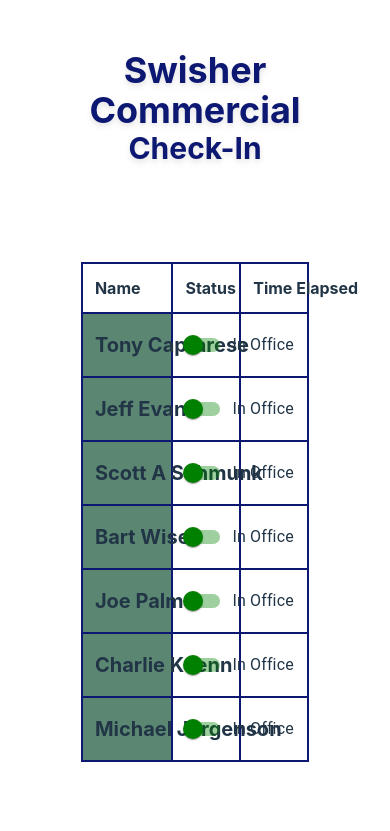
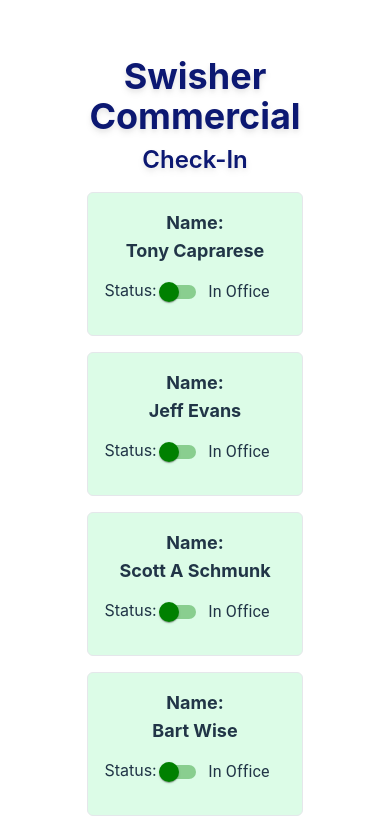
Before and after one commit to aaronfnp/sue-checkin, a React (Vite) app: page / in a window 390 px wide. Shown: the top 831 px of the page. Built offline with nearby package versions, Linux system fonts and the light colour scheme.

Commit message:
added mobile capability
- Added cards for small screens
- Made table have better reactive design

```diff
--- a/src/App.css
+++ b/src/App.css
@@ -2,60 +2,56 @@
   max-width: 1280px;
   margin: 0 auto;
   padding: 2rem;
+  display: flex;
+  flex-direction: column;
+  align-items: center;
+  gap: 1rem;
   text-align: center;
 }
 
-.card {
-  padding: 2em;
-}
-
-.read-the-docs {
-  color: #888;
-}
-
-.checkedOut {
-  color: red;
-}
-
-.checkedIn {
-  color: green;
-}
-
-.bold {
-  font-weight: bold;
+h1 {
+  margin: 0;
 }
 
 .worker-table {
   display: flex;
   justify-content: center;
-  margin: 2rem 0;
+  width: 100%;
 }
 
 .worker-table table {
   width: 70%;
+  max-width: 100%;
+  margin: 0 auto;
   border-collapse: collapse;
-  table-layout: fixed; /* Enforces consistent column widths */
+  table-layout: fixed;
+  background-color: #f9f9f9;
+  box-shadow: 0 4px 8px rgba(0, 0, 0, 0.1);
+  border-radius: 8px;
+  overflow: hidden;
 }
 
 .worker-table th,
 .worker-table td {
   padding: 12px;
-  text-align: left;
+  text-align: center;
   border: 2px solid #0c1872;
   font-size: 1rem;
-  white-space: nowrap; /* Prevent text wrapping */
+  white-space: nowrap;
 }
 
 .worker-table th {
   font-weight: bold;
+  background-color: #0c1872;
+  color: white;
 }
 
 .worker-table th:nth-child(2),
 .worker-table td:nth-child(2) {
-  width: 30%; /* Fixed width for the "Status" column */
+  width: 30%;
 }
 
 .worker-table th:nth-child(3),
 .worker-table td:nth-child(3) {
-  width: 30%; /* Fixed width for the "Time Elapsed" column */
+  width: 30%;
 }
--- a/src/App.jsx
+++ b/src/App.jsx
@@ -1,7 +1,7 @@
 import { useEffect, useState } from "react";
+import { Switch, FormControlLabel } from "@mui/material";
 import "./App.css";
 import "./index.css";
-import { Switch, FormControlLabel } from "@mui/material";
 
 function App() {
   const [workerList, setWorkerList] = useState([]);
@@ -60,34 +60,37 @@
   };
 
   return (
-    <>
-      <h1 className="text-[#0c1872;] text-4xl font-bold drop-shadow-md	">
+    <div className="px-4 py-6 ">
+      <div className="mb-4">
+        <h1 className="text-[#0c1872] text-4xl font-bold drop-shadow-md text-center">
           Swisher Commercial
         </h1>
-      <h1 className="text-[#0c1872;] text-3xl font-bold drop-shadow-md	">
+        <h2 className="text-[#0c1872] text-2xl font-semibold drop-shadow-md text-center mt-2">
           Check-In
-      </h1>
-      <div className="card"></div>
+        </h2>
+      </div>
       <div className="worker-table">
-        <table>
+        <div className="hidden lg:block">
+          {/* Table for larger screens */}
+          <table className="w-full border-collapse border border-gray-300">
             <thead>
               <tr>
-              <th>Name</th>
-              <th>Status</th>
-              <th>Time Elapsed</th>
+                <th className="border border-gray-300 p-2">Name</th>
+                <th className="border border-gray-300 p-2">Status</th>
+                <th className="border border-gray-300 p-2">Time Elapsed</th>
               </tr>
             </thead>
             <tbody>
               {workerList.map((worker, index) => (
                 <tr key={index}>
                   <td
-                  className={
-                    worker.isCheckedOut ? "bg-[#8c4b4e]" : "bg-[#5b8772]"
-                  }
+                    className={`border border-gray-300 p-2 ${
+                      worker.isCheckedOut ? "bg-red-200" : "bg-green-200"
+                    }`}
                   >
-                  <span className="font-bold text-xl">{worker.name}</span>
+                    <span className="font-bold text-lg">{worker.name}</span>
                   </td>
-                <td>
+                  <td className="border border-gray-300 p-2">
                     <FormControlLabel
                       control={
                         <Switch
@@ -105,15 +108,17 @@
                               color: "green",
                             },
                             "& .MuiSwitch-switchBase+.MuiSwitch-track": {
-                            backgroundColor: "green", // Green track when unchecked
+                              backgroundColor: "green",
                             },
                           }}
                         />
                       }
-                    label={worker.isCheckedOut ? "Out of Office" : "In Office"}
+                      label={
+                        worker.isCheckedOut ? "Out of Office" : "In Office"
+                      }
                     />
                   </td>
-                <td>
+                  <td className="border border-gray-300 p-2">
                     {worker.isCheckedOut && (
                       <span>{timeElapsed(worker.timeStamp)}</span>
                     )}
@@ -123,7 +128,61 @@
             </tbody>
           </table>
         </div>
-    </>
+
+        <div className="block lg:hidden">
+          {/* Card layout for smaller screens */}
+          {workerList.map((worker, index) => (
+            <div
+              key={index}
+              className={`flex flex-col border rounded-md mb-4 p-4 ${
+                worker.isCheckedOut ? "bg-red-100" : "bg-green-100"
+              }`}
+            >
+              <div className="text-lg font-bold">
+                Name:{" "}
+                <span className="block sm:inline">
+                  {window.innerWidth <= 360
+                    ? worker.name.split(" ")[0]
+                    : worker.name}
+                </span>
+              </div>
+              <div className="mt-2">
+                Status:{" "}
+                <FormControlLabel
+                  control={
+                    <Switch
+                      checked={worker.isCheckedOut}
+                      onChange={handleSwitchChange(index)}
+                      sx={{
+                        "& .MuiSwitch-switchBase.Mui-checked": {
+                          color: "red",
+                        },
+                        "& .MuiSwitch-switchBase.Mui-checked+.MuiSwitch-track":
+                          {
+                            backgroundColor: "red",
+                          },
+                        "& .MuiSwitch-switchBase": {
+                          color: "green",
+                        },
+                        "& .MuiSwitch-switchBase+.MuiSwitch-track": {
+                          backgroundColor: "green",
+                        },
+                      }}
+                    />
+                  }
+                  label={worker.isCheckedOut ? "Out of Office" : "In Office"}
+                />
+              </div>
+              <div className="mt-2">
+                {worker.isCheckedOut && (
+                  <div>Time Elapsed: {timeElapsed(worker.timeStamp)}</div>
+                )}
+              </div>
+            </div>
+          ))}
+        </div>
+      </div>
+    </div>
   );
 }
 
--- a/src/index.css
+++ b/src/index.css
@@ -18,13 +18,13 @@
   place-items: center;
   min-width: 320px;
   min-height: 100vh;
-  text-align: center; /* Centers text globally */
+  text-align: center;
 }
 
 h1 {
   font-size: 3.2em;
   line-height: 1.1;
-  text-align: center; /* Centers the h1 text */
+  text-align: center;
 }
 
 button {
@@ -37,8 +37,8 @@
   background-color: #1a1a1a;
   cursor: pointer;
   transition: border-color 0.25s;
-  display: inline-block; /* Makes sure buttons align correctly when centered */
-  text-align: center; /* Centers button text */
+  display: inline-block;
+  text-align: center;
 }
 
 button:hover {
@@ -54,7 +54,7 @@
   font-weight: 500;
   color: #646cff;
   text-decoration: inherit;
-  text-align: center; /* Centers link text */
+  text-align: center;
 }
 
 a:hover {
```
Lines whose indentation alone changed are shown as unchanged.
